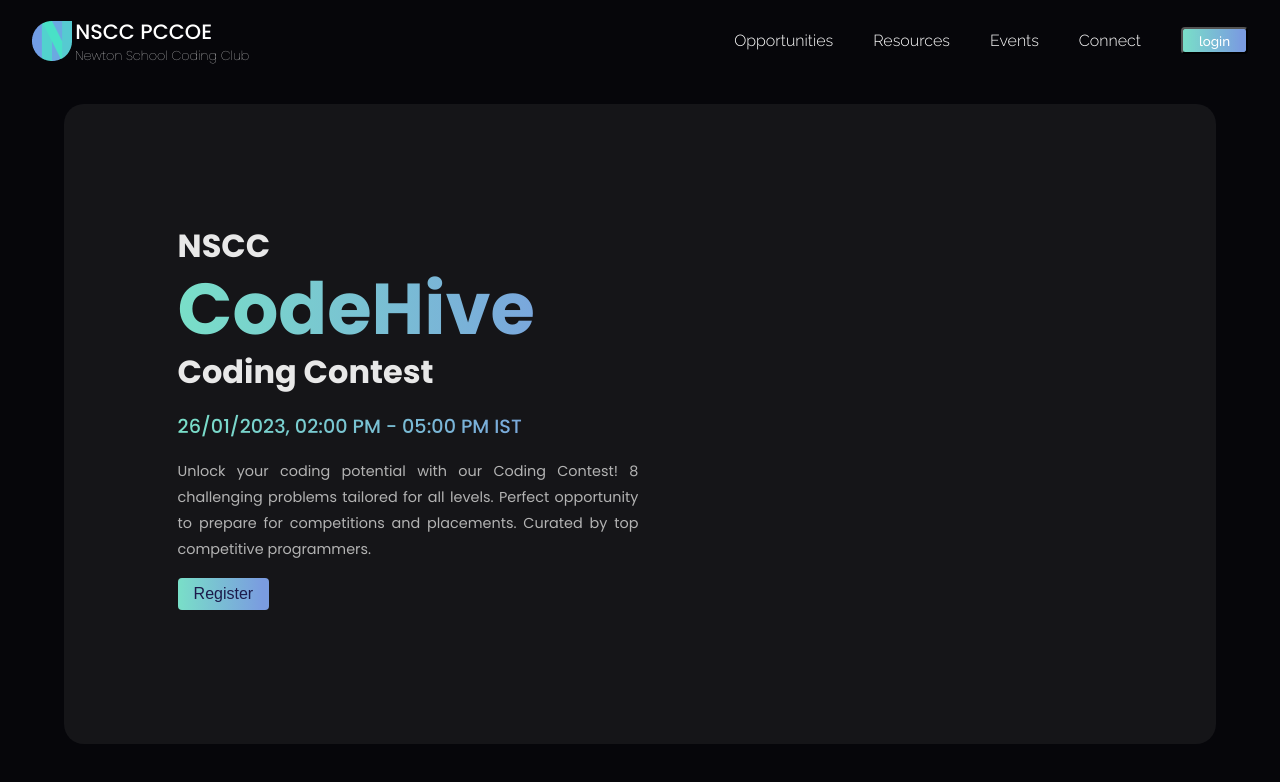
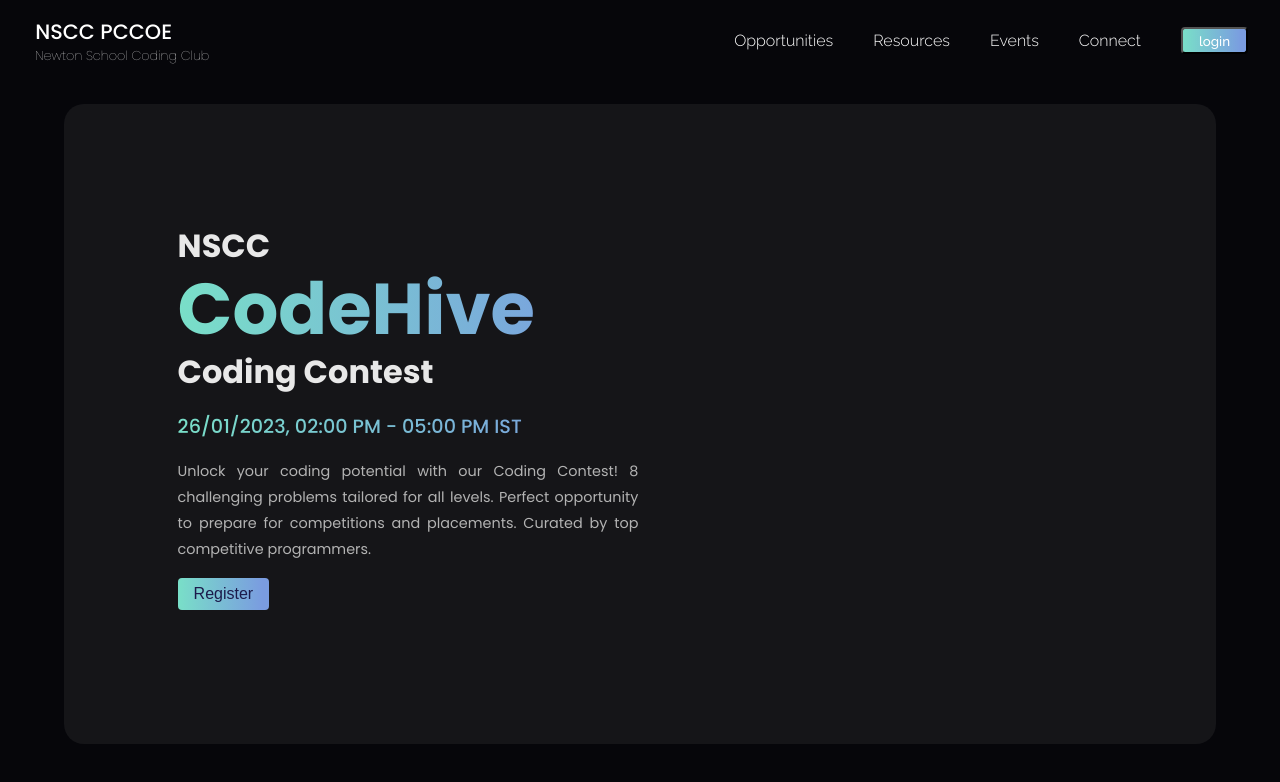
Before and after one commit to nsccpccoe/nscc-frontend, a Next.js app: page /event in a window 1280 px wide. Shown: the top 782 px of the page. Built offline with nearby package versions, Linux system fonts and the light colour scheme.

Commit message:
bapbaphotahai

```diff
--- a/Components/HomePage/Navbar.tsx
+++ b/Components/HomePage/Navbar.tsx
@@ -8,7 +8,7 @@ function Navbar() {
     <div className={classes.container}>
       <div className={classes.header}>
         <div className={classes.logo}>
-          <Image src={logo} alt="NSCC LOGO" />
+          {/* <Image src={logo} alt="NSCC LOGO" /> */}
         </div>
         <div className={classes.title}>
           <div className={classes.head}>NSCC PCCOE</div>
```
